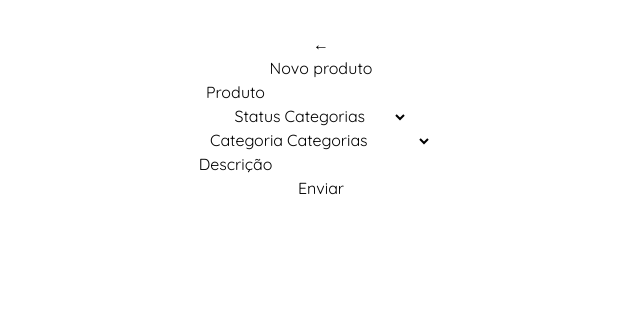
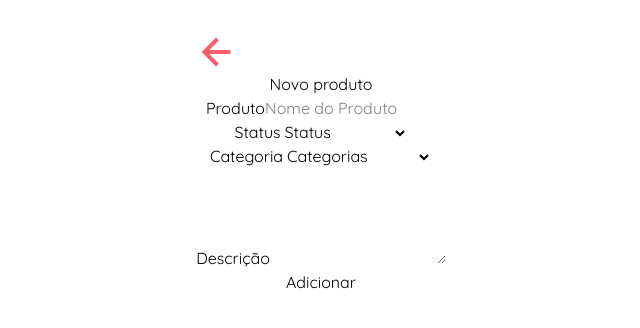
Before and after one commit to JasonAraujo1/duoCheckList-v3-, a React (Vite) app in the folder duoCheckList/: page /new in a window 1280 px wide. Shown: the top 328 px of the page, without its empty margins (319-959 px from the left). Built offline with nearby package versions, Linux system fonts and the light colour scheme.

Commit message:
new product style

```diff
--- a/duoCheckList/src/newProduct/index.jsx
+++ b/duoCheckList/src/newProduct/index.jsx
@@ -1,5 +1,6 @@
 import { useState } from "react"
 import { NavLink, useNavigate } from "react-router"
+import arrow from '../assets/arrow.svg'
 
 export default function NewProduct() {
   const [product, setProduct] = useState("")
@@ -15,7 +16,7 @@ export default function NewProduct() {
       status: status,
       category: category,
       description: description,
-      idUser:idUser
+      idUser: idUser
     }
     const url = "https://67be079f321b883e790ee0ed.mockapi.io/api/v1/products"
 
@@ -41,28 +42,37 @@ export default function NewProduct() {
 
     <div>
       <NavLink to={"/home"}>
-        <button className='text-red-600'>←</button>
+        <img src={arrow} alt="" className='size-9' />
       </NavLink>
 
-      <p className='font-bold'>Novo produto</p>
+      <div className="flex flex-col gap-5 text-start">
+        <p className='font-bold py-16 text-base' >Novo produto</p>
 
-      <div>
+        <div >
+          <span>
             Produto
-        <input onChange={(event) => setProduct(event.target.value)} className='border' type="text" />
+          </span>
+
+          <input placeholder="Nome do Produto" onChange={(event) => setProduct(event.target.value)} className='mx-5 border border-gray-300 rounded-md w-full max-w-48' type="text" />
         </div>
 
         <div>
+          <span>
             Status
-        <select onChange={(event) => setStatus(event.target.value)} className='border'>
-          <option selected disabled value="">Categorias</option>
+          </span>
+
+          <select onChange={(event) => setStatus(event.target.value)} className='mx-5 border w-full max-w-48 border-gray-300 rounded-md'>
+            <option selected disabled value="">Status</option>
             <option value="Adquirido">Adquirido</option>
             <option value="Não Adquirido">Não Adquirido</option>
           </select>
         </div>
 
         <div>
+          <span>
             Categoria
-        <select onChange={(event) => setCategory(event.target.value)} name="" id="" className='border'>
+          </span>
+          <select onChange={(event) => setCategory(event.target.value)} name="" id="" className='mx-5 border  border-gray-300 rounded-md'>
             <option selected disabled value="">Categorias</option>
             <option value="Sala">Sala</option>
             <option value="Quarto">Quarto</option>
@@ -75,12 +85,20 @@ export default function NewProduct() {
           </select>
         </div>
 
-      <div>
-        Descrição
-        <input onChange={(event) => setDescription(event.target.value)} className='border' type="text" />
+        <div className="flex">
+          <span>Descrição</span>
+          <textarea
+            onChange={(event) => setDescription(event.target.value)}
+            className='mx-5 border border-gray-300 rounded-md p-3'
+            rows="4"
+            style={{ wordWrap: 'break-word' }}
+          />
+
         </div>
 
-      <button onClick={handleClick}>Enviar</button>
+        <button className="bg-red-400 text-white font-bold rounded-lg py-2" onClick={handleClick}>Adicionar</button>
+      </div>
+
     </div>
   )
 }
```
Lines whose indentation alone changed are shown as unchanged.
